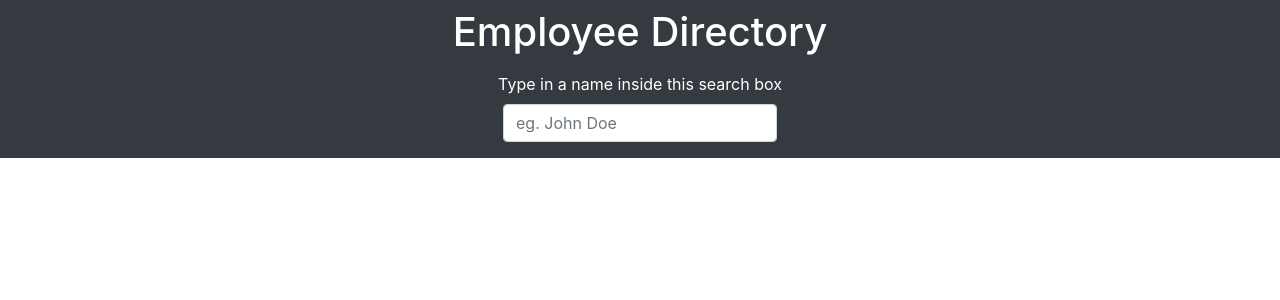
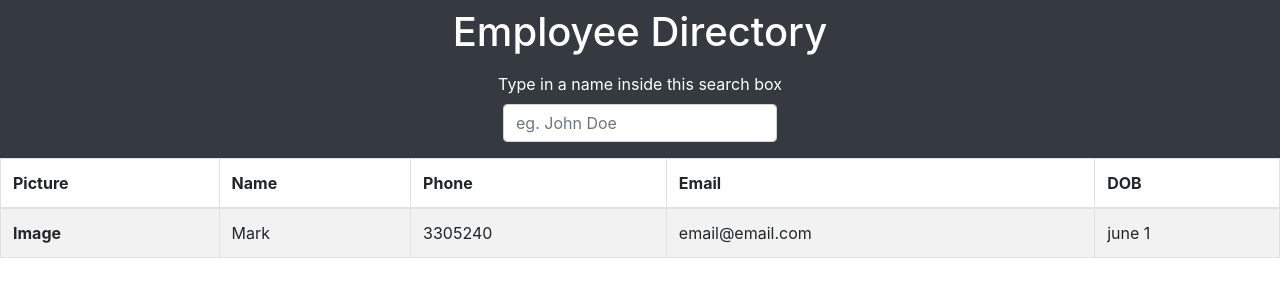
Before and after one commit to irvinek01/employee-directory-react, a React (Create React App) app: page / in a window 1280 px wide. Shown: the top 300 px of the page. Built offline with nearby package versions, Linux system fonts and the light colour scheme.

Commit message:
components/Results added for displaying API results

```diff
--- a/src/App.js
+++ b/src/App.js
@@ -1,6 +1,7 @@
 import React from "react";
 import Nav from "./components/Nav";
 import Searchform from "./components/Searchform";
+import Results from "./components/Results";
 import "./App.css";
 
 function App() {
@@ -8,6 +9,7 @@ function App() {
     <div>
       <Nav />
       <Searchform/>
+      <Results/>
     </div>
   );
 }
--- /dev/null
+++ b/src/components/Results.js
@@ -0,0 +1,37 @@
+import React, { Component } from "react";
+import Searchform from "./Searchform";
+import API from "../utils/API";
+
+class Results extends Component {
+  state = {
+    result: {},
+    search: "",
+  };
+
+  render() {
+    return (
+        <table className="table table-striped table-bordered table-hover ">
+        <thead>
+          <tr>
+            <th scope="col">Picture</th>
+            <th scope="col">Name</th>
+            <th scope="col">Phone</th>
+            <th scope="col">Email</th>
+            <th scope="col">DOB</th>
+          </tr>
+        </thead>
+        <tbody>
+          <tr>
+            <th scope="row">Image</th>
+            <td>Mark</td>
+            <td>3305240</td>
+            <td>email@email.com</td>
+            <td>june 1</td>
+          </tr>
+
+        </tbody>
+      </table>
+    );
+  }
+}
+export default Results;
```
